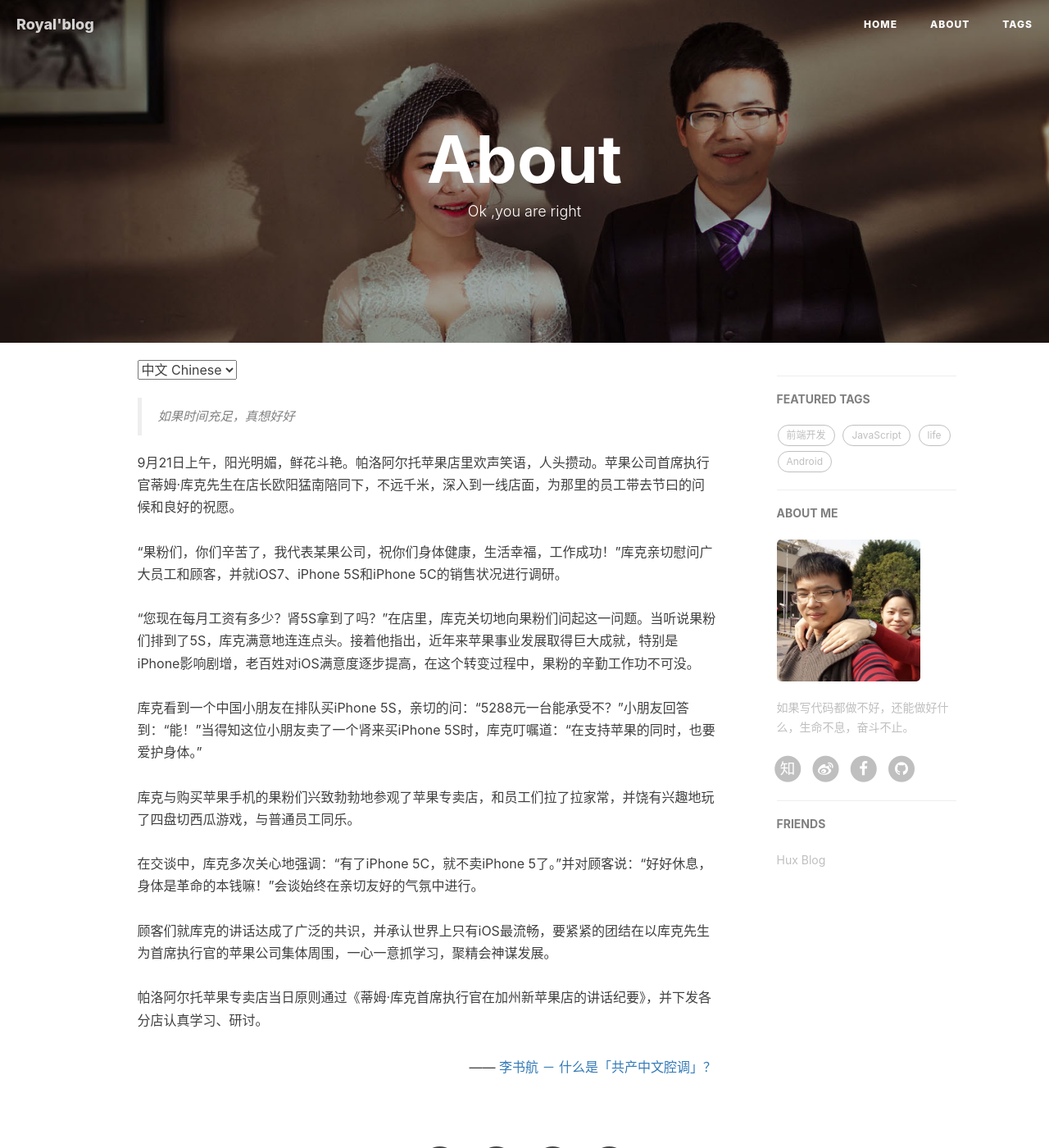
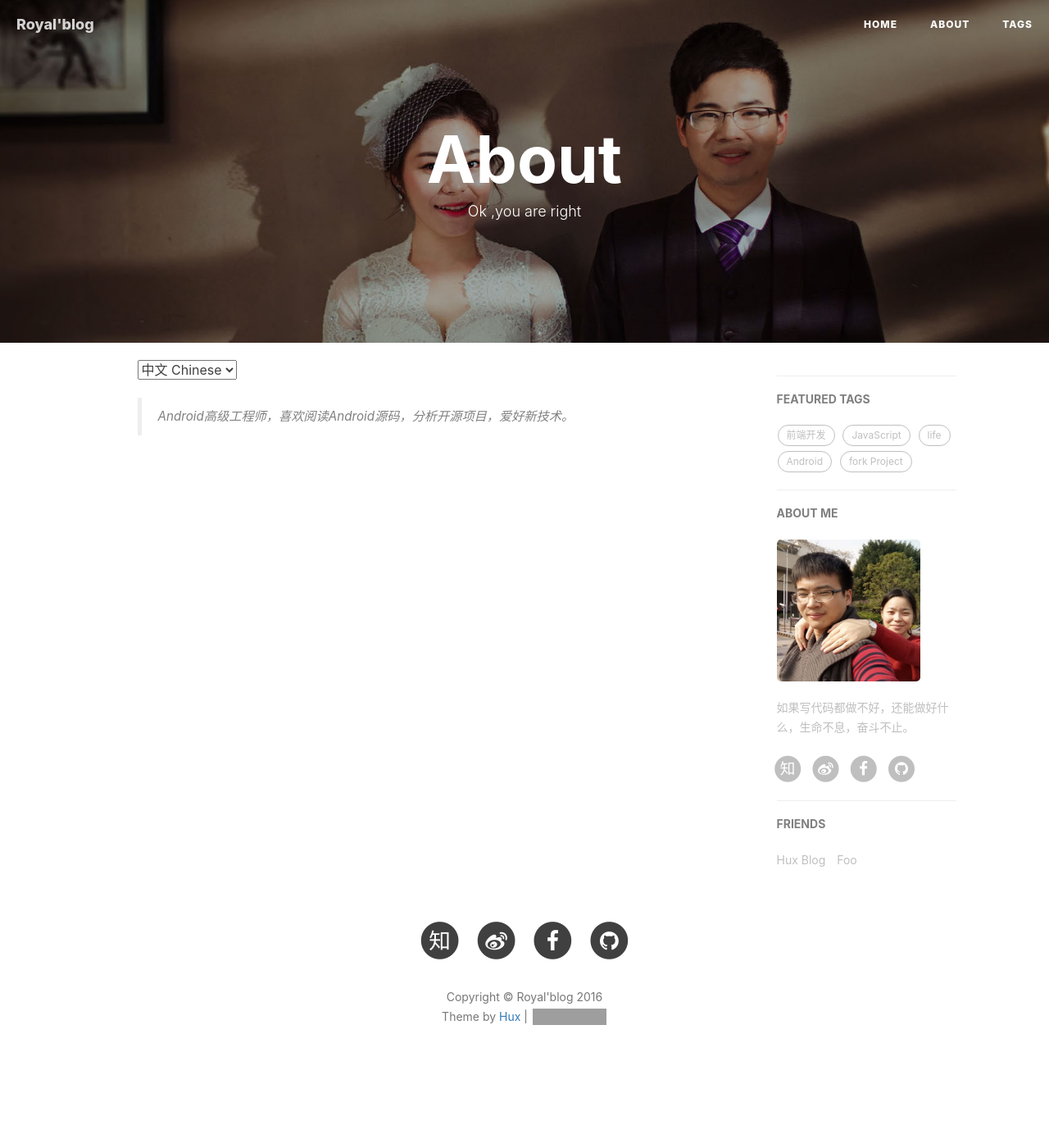
Before and after one commit to pengqinping/Royal-Blog, a Jekyll site: the page built from about.html, in a window 1280 px wide and 1400 px high. Shown: the whole window at 82% size. Built offline with Jekyll 4.4.1, drawn with Linux system fonts in a browser that asks for light colours; nearby versions of some CDN libraries; comment, search, counter and statistics services are not loaded; grey boxes are pictures that could not be loaded.

Commit message:
新增博客，和修改播放

```diff
--- a/_config.yml
+++ b/_config.yml
@@ -80,6 +80,10 @@
         title: "Hux Blog",
         href: "http://huangxuan.me"
     }
+    ,{
+          title: "Foo",
+          href: "http://www.trinea.cn/"
+     }
 #    ,{
 #         title: "Foo",
 #         href: "#"
--- a/about.html
+++ b/about.html
@@ -14,14 +14,9 @@
 <!-- Chinese Version -->
 <div class="zh">
     <blockquote>
-        如果时间充足，真想好好
+        Android高级工程师，喜欢阅读Android源码，分析开源项目，爱好新技术。
     </blockquote>
-    9月21日上午，阳光明媚，鲜花斗艳。帕洛阿尔托苹果店里欢声笑语，人头攒动。苹果公司首席执行官蒂姆·库克先生在店长欧阳猛南陪同下，不远千米，深入到一线店面，为那里的员工带去节曰的问候和良好的祝愿。<br><br>“果粉们，你们辛苦了，我代表某果公司，祝你们身体健康，生活幸福，工作成功！”库克亲切慰问广大员工和顾客，并就iOS7、iPhone 5S和iPhone 5C的销售状况进行调研。 <br><br>“您现在每月工资有多少？肾5S拿到了吗？”在店里，库克关切地向果粉们问起这一问题。当听说果粉们排到了5S，库克满意地连连点头。接着他指出，近年来苹果事业发展取得巨大成就，特别是iPhone影响剧增，老百姓对iOS满意度逐步提高，在这个转变过程中，果粉的辛勤工作功不可没。<br><br>库克看到一个中国小朋友在排队买iPhone 5S，亲切的问：“5288元一台能承受不？”小朋友回答到：“能！”当得知这位小朋友卖了一个肾来买iPhone 5S时，库克叮嘱道：“在支持苹果的同时，也要爱护身体。”<br><br>库克与购买苹果手机的果粉们兴致勃勃地参观了苹果专卖店，和员工们拉了拉家常，并饶有兴趣地玩了四盘切西瓜游戏，与普通员工同乐。<br><br>在交谈中，库克多次关心地强调：“有了iPhone 5C，就不卖iPhone 5了。”并对顾客说：“好好休息，身体是革命的本钱嘛！”会谈始终在亲切友好的气氛中进行。<br><br>顾客们就库克的讲话达成了广泛的共识，并承认世界上只有iOS最流畅，要紧紧的团结在以库克先生为首席执行官的苹果公司集体周围，一心一意抓学习，聚精会神谋发展。<br>
-    <br>帕洛阿尔托苹果专卖店当日原则通过《蒂姆·库克首席执行官在加州新苹果店的讲话纪要》，并下发各分店认真学习、研讨。
 
-    <p style="text-align:right;">
-        —— <a href="http://www.zhihu.com/question/19687065">李书航 － 什么是「共产中文腔调」？ </a>
-    </p>
 
 </div>
 
@@ -30,18 +25,6 @@
     <blockquote>
         Designer or Engineer, things in between.
     </blockquote>
-
-    <p>
-        Your work is going to fill a large part of your life, and the only way to be truly satisfied is to do what you believe is great work. And the only way to do great work is to love what you do. If you haven’t found it yet, keep looking. Don’t settle. As with all matters of the heart, you’ll know when you find it.
-    </p>
-
-    <p>
-    If you want to live your life in a creative way, as an artist, you have to not look back too much. You have to be willing to take whatever you’ve done and whoever you were and throw them away.
-    </p>
-
-    <p style="text-align:right;">
-    -- Steve Jobs
-    </p>
 
 </div>
 
```
Also changed, not shown: _posts/2016-03-27-RxJava&RxAndroid资料.md (added, +13 -0 lines), _posts/2016-04-20-android-eventbus-1.register分析.md (added, +51 -0 lines), img/post-bg-normal1.jpg (added), img/post-bg-normal2.jpg (added).
